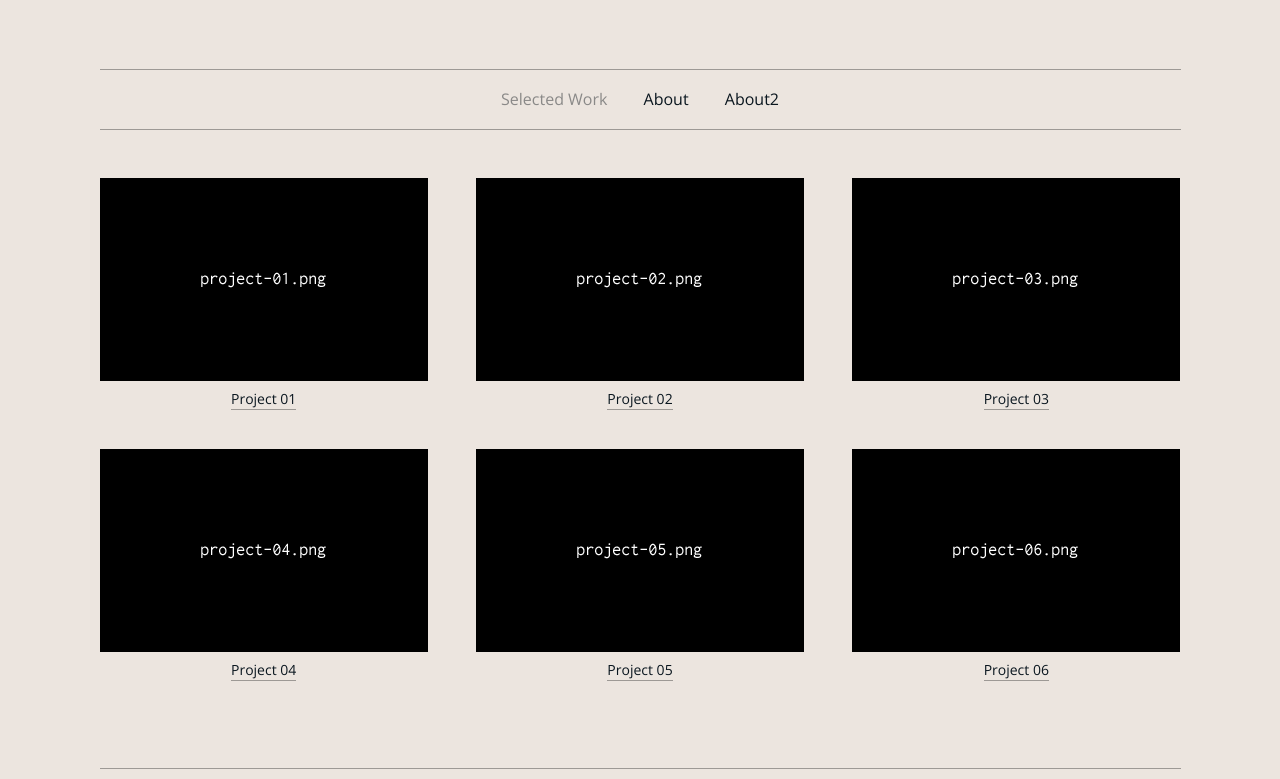
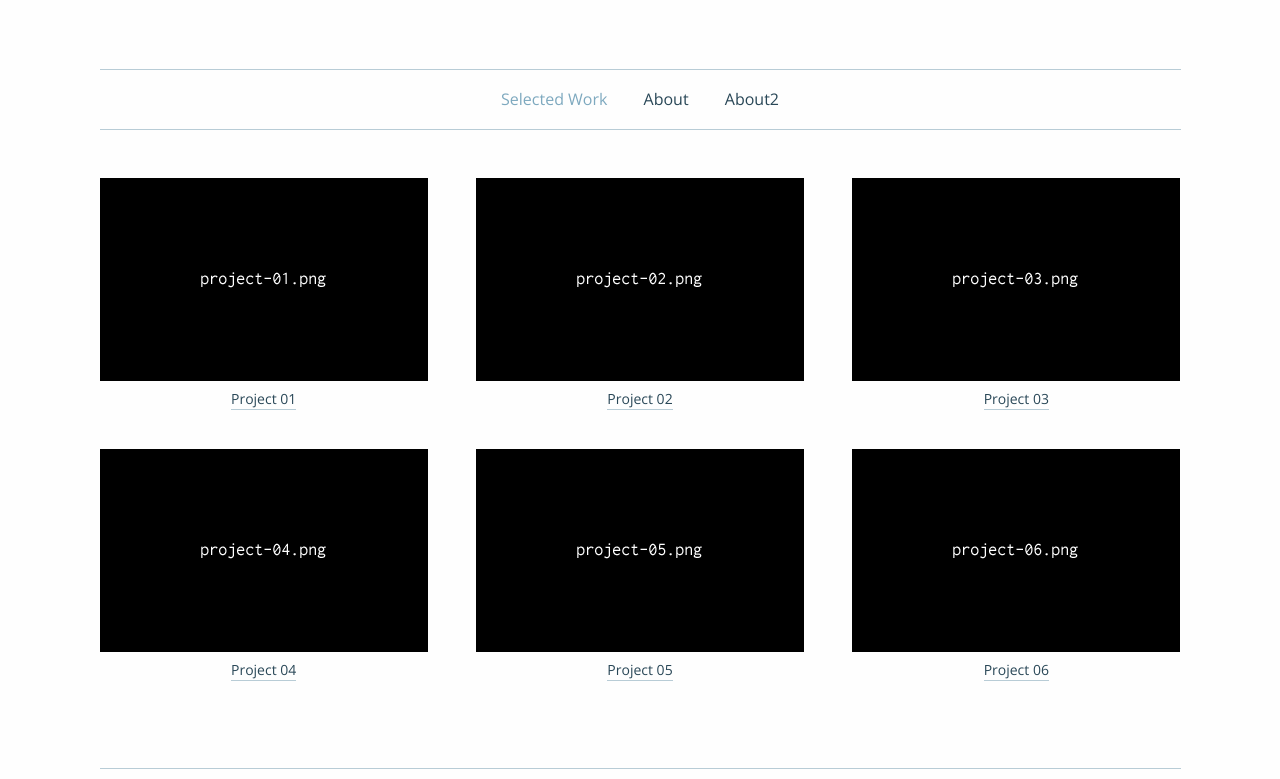
Before and after one commit to yijiastar/yijiastar.github.io, a plain HTML site: page index.html in a window 1280 px wide. Shown: the part 175-954 px from the top of the page. Drawn offline with nearby package versions, Linux system fonts and the light colour scheme.

Commit message:
Update index.html

```diff
--- a/index.html
+++ b/index.html
@@ -9,7 +9,7 @@
 
 <!-- ******************************************************************************************
 Set the type and color theme here - the Pro version contains additional themes -->
-<link href="css/hawthorne_type1_color3.css" rel="stylesheet">
+<link href="css/hawthorne_type1_color4.css" rel="stylesheet">
 <!--  ************************************************************************************* -->
 
 <link href="css/font-awesome.min.css" rel="stylesheet">
```
